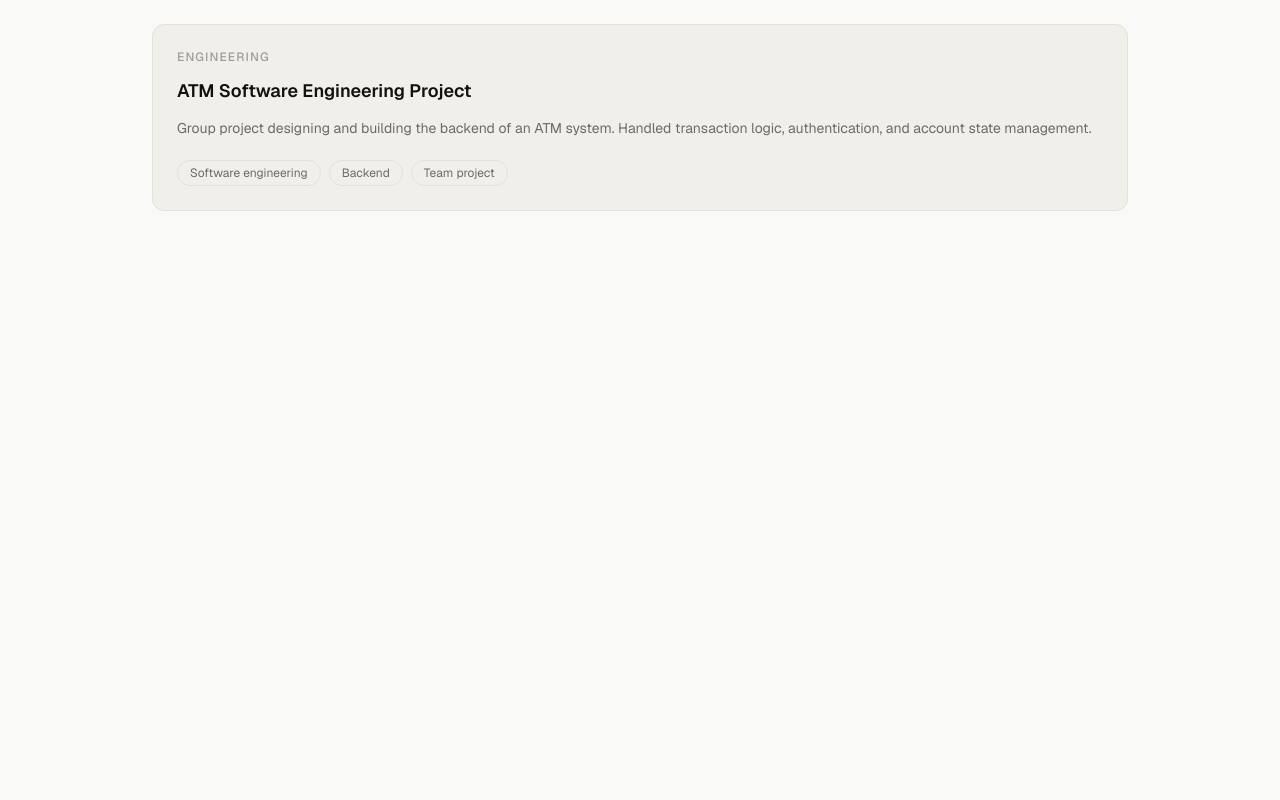
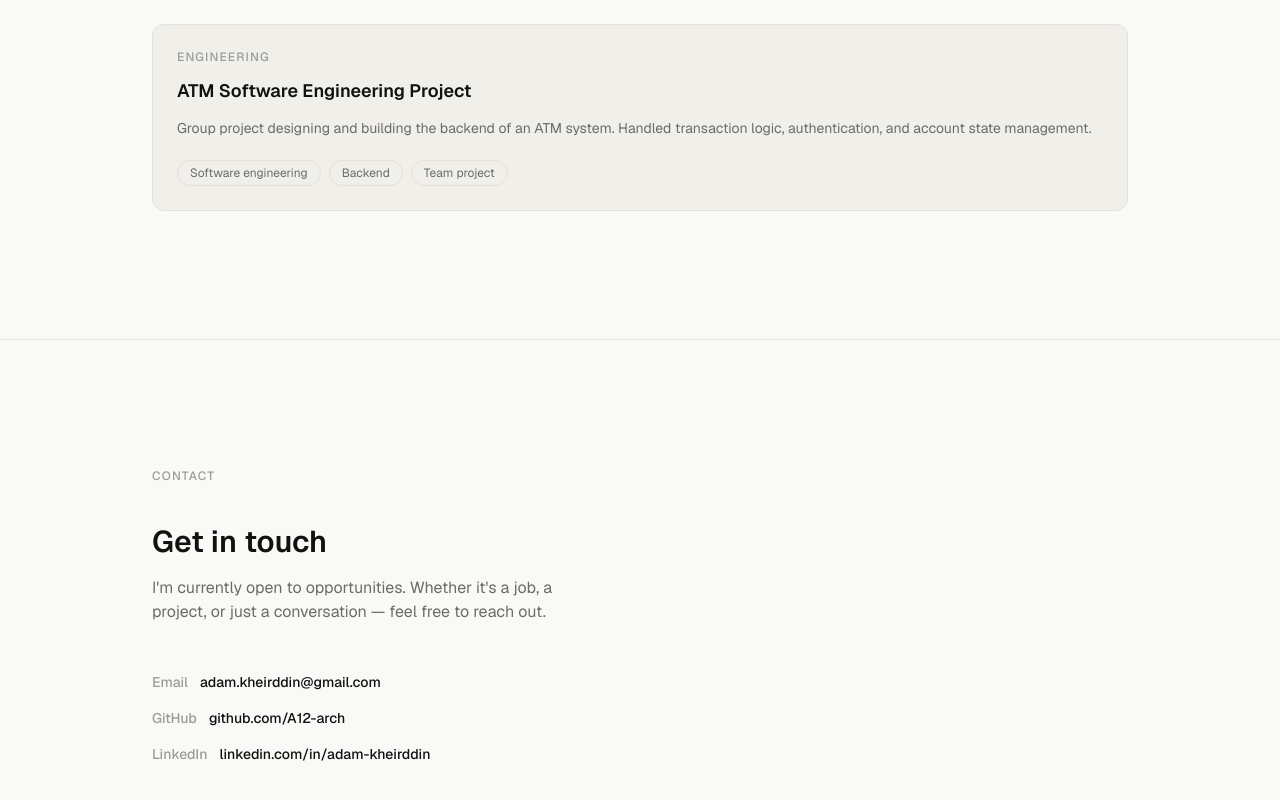
Before and after one commit to A12-arch/portfolio-web, a Next.js app: page / in a window 1280 px wide. Shown: the part 2088-2888 px from the top of the page. Before the commit the page ends 2427 px from the top, so only its background shows below. Built offline with nearby package versions, Linux system fonts and the light colour scheme.

Commit message:
added Contact.tsx and updated pag.tsx to accommodate

```diff
--- a/src/app/page.tsx
+++ b/src/app/page.tsx
@@ -1,6 +1,7 @@
 import Hero from "@/components/Hero"
 import About from "@/components/About"
 import Projects from "@/components/Projects"
+import Contact from "@/components/Contact"
 
 export default function Home() {
   return (
@@ -8,6 +9,7 @@ export default function Home() {
       <Hero />
       <About />
       <Projects />
+      <Contact />
     </main>
   )
 }
--- /dev/null
+++ b/src/components/Contact.tsx
@@ -0,0 +1,60 @@
+export default function Contact() {
+    return (
+        <section id="contact" className="py-32 border-t" style={{ borderColor: "var(--border)" }}>
+            <div className="max-w-5xl mx-auto px-6">
+                {/* Section label */}
+                <p className="text-xs font-medium tracking-widest uppercase mb-10" style={{ color: "var(--subtle)" }}>
+                    Contact
+                </p>
+
+                {/* Heading */}
+                <h2 className="text-3xl font-semibold mb-4" style={{ color: "var(--foreground)" }}>
+                    Get in touch
+                </h2>
+
+                {/* Subheading */}
+                <p className="text-base max-w-md mb-12" style={{ color: "var(--muted)" }}>
+                    I'm currently open to opportunities. Whether it's a job, a project, or just a conversation — feel free to reach out.
+                </p>
+
+                {/* Contact links */}
+                <div className="flex flex-col gap-4">
+
+                    {/* Email */}
+                    <a
+                        href="mailto:adam.kheirddin@gmail.com"
+                        className="inline-flex items-center gap-3 text-sm font-medium hover:underline underline-offset-4"
+                        style={{ color: "var(--foreground)" }}
+                    >
+                        <span style={{ color: "var(--subtle)" }}>Email</span>
+                        adam.kheirddin@gmail.com
+                    </a>
+
+                    {/* GitHub */}
+                    <a
+                        href="https://github.com/A12-arch"
+                        target="_blank"
+                        rel="noopener noreferrer"
+                        className="inline-flex items-center gap-3 text-sm font-medium hover:underline underline-offset-4"
+                        style={{ color: "var(--foreground)" }}
+                    >
+                        <span style={{ color: "var(--subtle)" }}>GitHub</span>
+                        github.com/A12-arch
+                    </a>
+
+                    {/* LinkedIn */}
+                    <a
+                        href="https://linkedin.com/in/adam-kheirddin"
+                        target="_blank"
+                        rel="noopener noreferrer"
+                        className="inline-flex items-center gap-3 text-sm font-medium hover:underline underline-offset-4"
+                        style={{ color: "var(--foreground)" }}
+                    >
+                        <span style={{ color: "var(--subtle)" }}>LinkedIn</span>
+                        linkedin.com/in/adam-kheirddin
+                    </a>
+                </div>
+            </div>
+        </section>
+    )
+}
```
